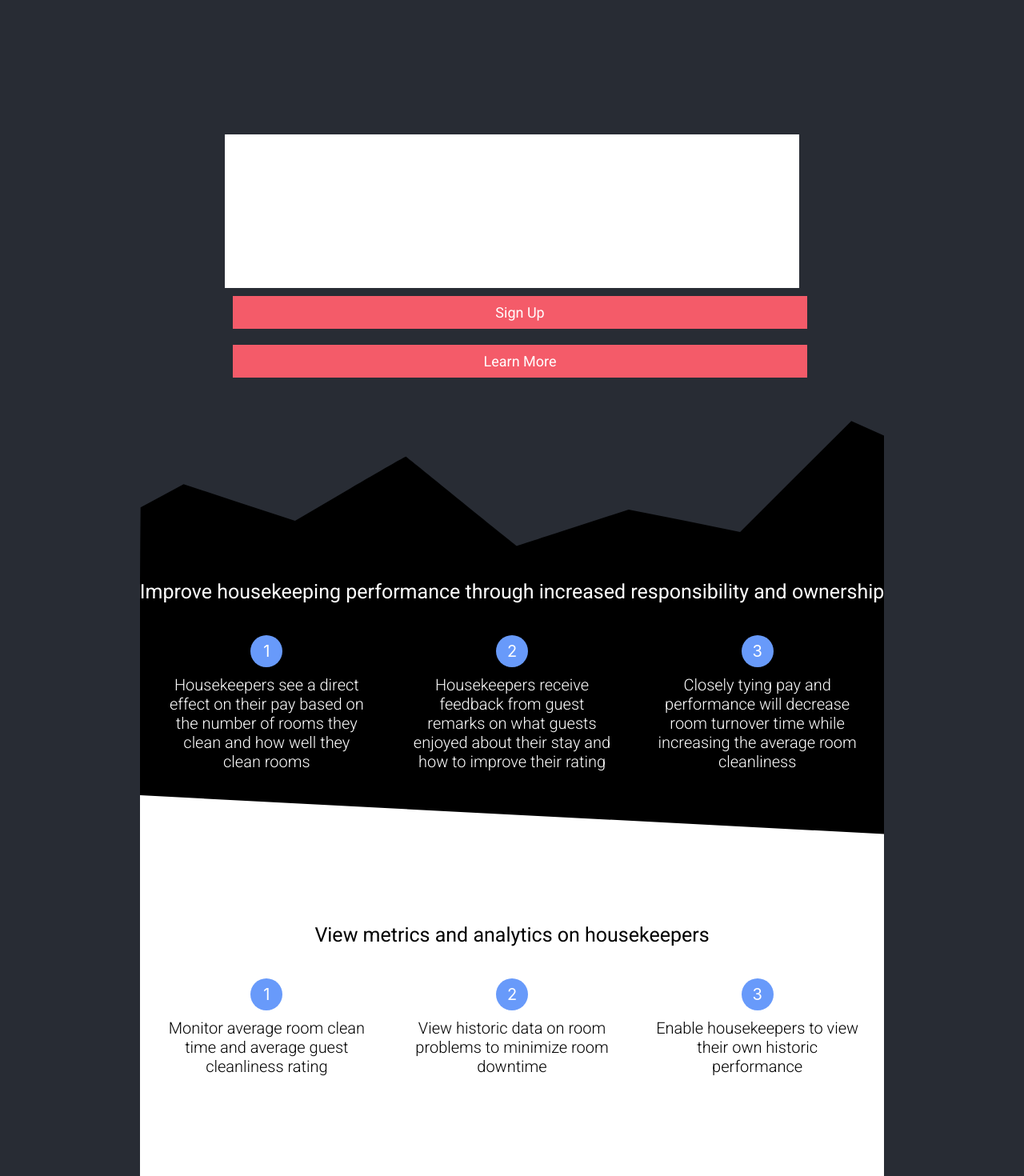
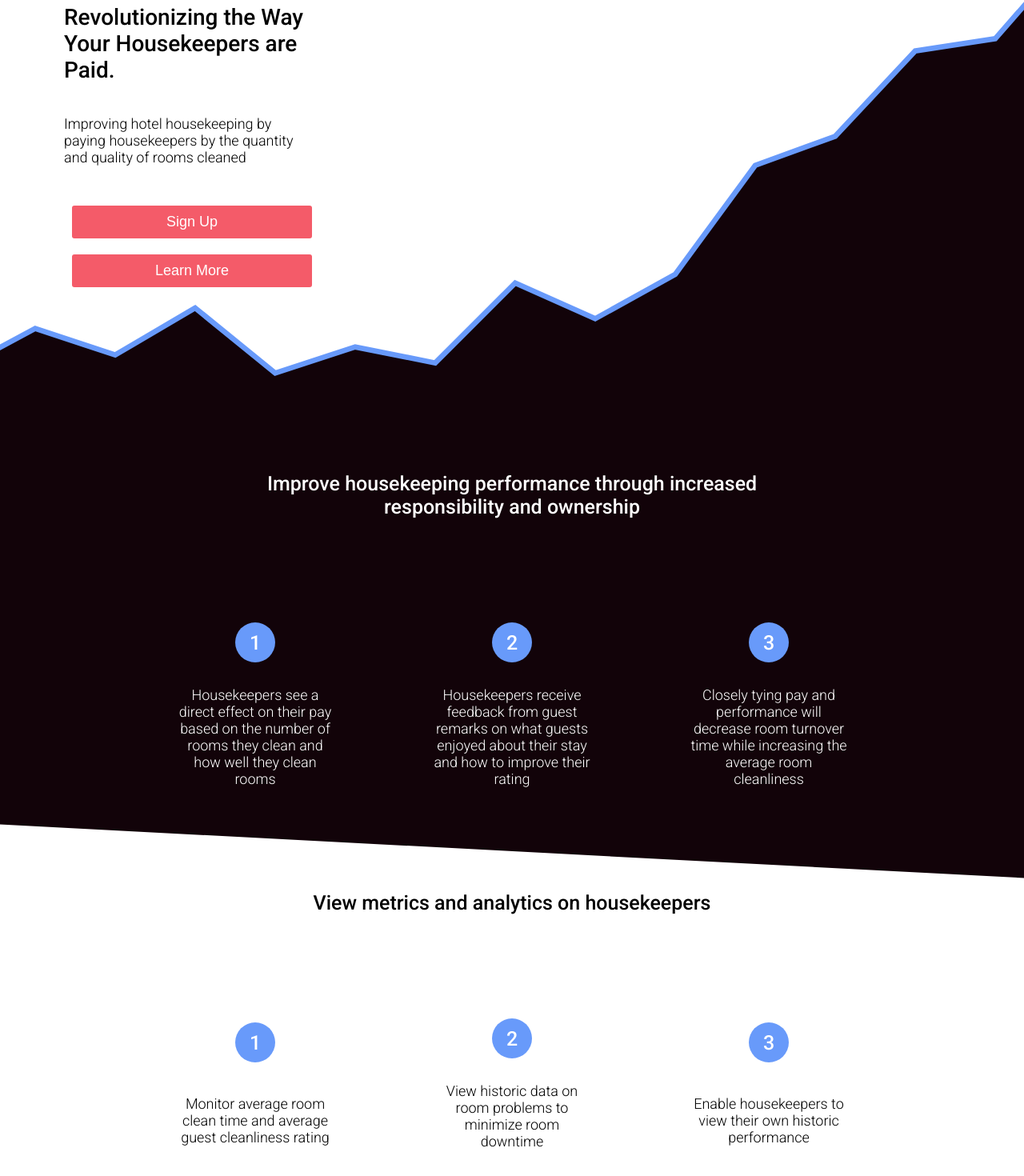
Before and after one commit to HKPSolutions/public-facing-website, a React (Create React App) app in the folder app/: page / in a window 1280 px wide. Shown: the part 75-1545 px from the top of the page at 80% size. Built offline with nearby package versions, Linux system fonts and the light colour scheme.

Commit message:
Styling fixes & minor warnings fixes
* Removed unwanted imports
* deleted unwanted files
* changed `class` in tags to `className` in IntroSection
* fixed styling problems

```diff
--- a/app/src/components/Pages/HomePage/HomePage.js
+++ b/app/src/components/Pages/HomePage/HomePage.js
@@ -8,7 +8,7 @@ import "./HomePage.scss";
 class HomeView extends Component {
     render() {
         return (
-            <div>
+            <div className="home">
                 <IntroSection />
                 <FeaturesPitch />
                 <AnalyticsPitch />
--- a/app/src/components/Pages/HomePage/HomePage.scss
+++ b/app/src/components/Pages/HomePage/HomePage.scss
@@ -1,245 +1,205 @@
-//@import "https://fonts.googleapis.com/css2?family=Roboto:ital,wght@0,100;0,300;0,400;0,500;0,700;0,900;1,100;1,300;1,400;1,500;1,700;1,900&display=swap";
-.intro-container {
-	position: relative;
-	min-height: 100vh;
-	background-image: url('./assets/HeroSection.svg');
-	background-repeat: no-repeat;
-	background-size: cover;
-}
-.intro {
-	padding: 0 calc(100vw / 12);
-	position: absolute;
-	top: 50%;
-	-ms-transform: translateY(-50%);
-	transform: translateY(-50%);
-}
-.black {
-	color: white;
-	background-color: black;
-}
-.pitch-titles {
-	margin: 0px auto;
-	text-align: center;
-	max-width: 980px;
-	font-size: 25px;
-	font-family: 'Roboto', sans-serif;
-	font-weight: 500;
-}
-.analytics-container {
-	color: black;
-	background-color: black;
-	padding: 20vh 0;
-	background-image: url('./assets/Parallel.svg');
-	background-repeat: no-repeat;
-	background-size: cover;
-}
-.flex-container {
-	list-style: none;
-	display: flex;
-	justify-content: space-evenly;
-}
-.features {
-	display: flex;
-	justify-content: space-evenly;
-	flex-wrap: wrap;
+@import url("https://fonts.googleapis.com/css2?family=Roboto:wght@300;500&display=swap");
+
+$background-color: #120309;
+
+//font weight
+$light: 300;
+$bold: 500;
+
+@mixin center {
+  display: grid;
+  place-items: center;
 }
 
-// TODO Change min(20vw, 100vw) to correct value
-.feature {
-	padding: 30px 20px;
-	max-width: min(20vw, 100vw);
+@mixin bg {
+  background-color: $background-color;
 }
-.feature-description {
-	font-family: 'Roboto', sans-serif;
-	font-size: 20px;
-	font-weight: 300;
-	text-align: center;
+
+* {
+  --fs-big: 64px;
+  --fs-medium: 48px;
+  --fs-small: 32px;
+  --fs-x-small: 18px;
+
+  --fl-circle-radius: 80px;
+
+  --se-padding: 200px;
 }
-.intro-header {
-	font-family: 'Roboto', sans-serif;
-	font-size: 30px;
-	font-weight: 600;
-	background: white;
+
+.home {
+  font-family: "Roboto", sans-serif;
+  font-weight: $light;
+  font-size: var(--fs-small);
+  background-color: $background-color;
+  color: white;
+
+  overflow: hidden;
 }
-.intro-desc {
-	font-family: 'Roboto', sans-serif;
-	font-weight: light;
-	padding-top: 25px;
-	padding-bottom: 20px;
-	font-size: 20px;
-	font-weight: 200;
-	background: white;
+
+.cirStyle {
+  width: var(--fl-circle-radius);
+  height: var(--fl-circle-radius);
+  background-color: #689afa;
+  font-size: var(--fs-medium);
+  font-weight: $bold;
+  color: white;
+  border-radius: 100%;
+
+  @include center();
 }
-.intro-button {
-	font-family: 'Roboto', sans-serif;
-	font-weight: 400;
-	background: #F45B69;
-	color: white;
-	border: none;
-	font-size: 15px;
-	padding: 10px;
-	margin-right: 10px;
-	&:hover {
-		background: rgb(161, 61, 69);
-		color: white;
-	}
+
+.features {
+  width: 80%;
+  display: flex;
+  flex-wrap: wrap;
+  justify-content: space-evenly;
+  margin: auto;
+
+  .feature {
+    flex: 0 1 390px;
+    text-align: center;
+    gap: 30px;
+    margin: 30px;
+    @include center();
+  }
 }
-.circular_point_center {
-	color: white;
-	position: absolute;
-	top: 50%;
-	left: 50%;
-	font-size: 20px;
-	transform: translate(-50%, -50%);
+
+.pitch-titles {
+  width: 60%;
+  margin: auto;
+  text-align: center;
+  font-size: var(--fs-medium);
+  font-weight: $bold;
+  padding-bottom: 100px;
 }
-.cirStyle {
-	margin: 10px auto;
-	position: relative;
-	background: #689AFA;
-	border-radius: 50%;
-	width: 40px;
-	height: 40px;
+
+.intro-container {
+  height: 900px;
+  width: 100vw;
+  background-color: white;
+  color: black;
+
+  background-image: url("./assets/StockGraph.svg");
+  background-image: url("./assets/StockGraph.svg"),
+    linear-gradient(to bottom, transparent 70vw, #120309 70vw);
+  background-size: 100% auto;
+  background-position: top 50px right 0px;
+  background-repeat: no-repeat;
+
+  .intro {
+    padding: 80px;
+    height: calc(100% - 80px * 2);
+    width: 700px;
+
+    .intro-header {
+      font-size: var(--fs-big);
+      font-weight: $bold;
+      padding-bottom: 40px;
+    }
+
+    .intro-desc {
+      padding-bottom: 40px;
+    }
+
+    button {
+      background-color: #f45b69;
+      color: white;
+      border-radius: 3px;
+      text-transform: uppercase;
+      padding: 10px;
+
+      font-size: var(--fs-x-small);
+      text-transform: capitalize;
+      border: none;
+      margin-right: 20px;
+
+      &:focus {
+        outline: none;
+        box-shadow: 0 19px 38px rgba(0, 0, 0, 0.3),
+          0 15px 12px rgba(0, 0, 0, 0.22);
+        transition: all 0.3s cubic-bezier(0.25, 0.8, 0.25, 1);
+      }
+
+      &:hover {
+        box-shadow: 0 19px 38px rgba(0, 0, 0, 0.3),
+          0 15px 12px rgba(0, 0, 0, 0.22);
+        transition: all 0.3s cubic-bezier(0.25, 0.8, 0.25, 1);
+      }
+    }
+  }
 }
-@media screen and (min-device-width: 360px) {
-	.intro-header {
-		font-family: 'Roboto', sans-serif;
-		font-size: 40px;
-		font-weight: 600;
-		background: white;
-	}
-	.intro-desc {
-		font-family: 'Roboto', sans-serif;
-		font-weight: light;
-		padding-top: 20px;
-		padding-bottom: 20px;
-		font-size: 25px;
-		font-weight: 200;
-		background: white;
-	}
-	.intro-button {
-		font-family: 'Roboto', sans-serif;
-		font-weight: 400;
-		background: #F45B69;
-		color: white;
-		border: none;
-		font-size: 18px;
-		padding: 10px;
-		margin-right: 10px;
-	}
+
+.feature-pitch {
+  height: min-content;
+  padding-bottom: var(--se-padding);
+  padding-top: calc(var(--se-padding) / 2);
 }
-@media screen and (min-device-width: 1000px) {
-	.intro-container {
-		position: relative;
-		min-height: 100vh;
-		background-image: url('./assets/HeroSection.svg');
-		background-repeat: no-repeat;
-		background-size: cover;
-	}
-	.intro {
-		max-width: 704px;
-		padding: 0 calc(100vw / 12);
-		position: absolute;
-		top: 50%;
-		-ms-transform: translateY(-50%);
-		transform: translateY(-50%);
-	}
-	.black {
-		color: white;
-		background-color: black;
-	}
-	.analytics-padding {
-		padding: 408px calc(100vw / 12);
-	}
-	.pitch-container {
-		padding: 110px calc(100vw / 12);
-	}
-	.pitch-titles {
-		margin: 0px auto;
-		padding-top: 55px;
-		padding-bottom: 110px;
-		text-align: center;
-		max-width: 980px;
-		font-family: 'Roboto', sans-serif;
-		line-height: 56.25px;
-		font-size: 48px;
-		font-weight: 500;
-	}
-	.analytics-container {
-		color: black;
-		background-color: black;
-		background-image: url('./assets/Parallel.svg');
-		background-repeat: no-repeat;
-		background-size: cover;
-	}
-	.flex-container {
-		padding: 0;
-		margin: 0;
-		list-style: none;
-		display: flex;
-		justify-content: space-evenly;
-	}
-	.features {
-		display: flex;
-		justify-content: space-evenly;
-		flex-wrap: wrap;
-	}
-	.feature {
-		max-width: 542px;
-	}
-	.feature-description {
-		font-family: 'Roboto', sans-serif;
-		line-height: 42.19px;
-		font-size: 36px;
-		font-weight: 300;
-		margin: 50px auto;
-		text-align: center;
-	}
-	.intro-header {
-		font-family: 'Roboto', sans-serif;
-		font-weight: 600;
-		min-height: 227px;
-		line-height: 75px;
-		font-size: 64px;
-		background: white;
-	}
-	.intro-desc {
-		font-family: 'Roboto', sans-serif;
-		margin: 25px 0;
-		font-weight: light;
-		line-height: 42.19px;
-		font-size: 36px;
-		font-weight: 200;
-		background: white;
-	}
-	.intro-button {
-		font-family: 'Roboto', sans-serif;
-		font-size: 18px;
-		font-weight: 400;
-		background: #F45B69;
-		color: white;
-		border: none;
-		padding: 20px;
-		margin-right: 20px;
-		&:hover {
-			background: rgb(161, 61, 69);
-			color: white;
-		}
-	}
-	.circular_point_center {
-		color: white;
-		font-size: 36px;
-		margin: 0;
-		position: absolute;
-		top: 50%;
-		left: 50%;
-		transform: translate(-50%, -50%);
-	}
-	.cirStyle {
-		margin: 0 auto;
-		position: relative;
-		background: #689AFA;
-		border-radius: 50%;
-		width: 80px;
-		height: 80px;
-	}
+
+.analytics-container {
+  position: relative;
+  padding: var(--se-padding) 0px;
+
+  .feature,
+  .pitch-titles {
+    position: relative;
+    z-index: 2;
+    color: black;
+  }
+
+  &::before {
+    position: absolute;
+    top: 0px;
+    left: 0px;
+    width: 100%;
+    height: 100%;
+    z-index: 1;
+    background-color: white;
+    content: "";
+    transform: skew(0deg, 3deg);
+    display: block;
+  }
 }
+
+.black {
+  padding: var(--se-padding) 0px;
+}
+
+@media screen and (max-width: 1600px) {
+  * {
+    --fs-big: 28px;
+    --fs-medium: 25px;
+    --fs-small: 18px;
+    --fs-x-small: 18px;
+
+    --fl-circle-radius: 50px;
+
+    --se-padding: 50px;
+  }
+
+  .intro-container {
+    height: calc(max(500px, 80vh));
+    background-image: url("./assets/StockGraph.svg");
+    background-position: top 0px left 0px;
+    background-size: calc(max(100%, 1000px)) auto;
+    .intro {
+      width: 300px;
+    }
+  }
+
+  .features {
+    .feature {
+      flex: 0 1 200px;
+    }
+  }
+}
+
+@media screen and (max-width: 700px) {
+  .intro-container {
+    .intro {
+	  padding: 0px;
+	  text-align: center;
+	  margin: auto;
+	  padding-top: 50px;
+    }
+  }
+}
--- a/app/src/components/Pages/HomePage/assets/home.html
+++ /dev/null
@@ -1,75 +0,0 @@
-<!DOCTYPE html>
-<html>
-    <head>
-        <meta charset="utf-8">
-        <meta http-equiv="X-UA-Compatible" content="IE=edge">
-        <title></title>
-        <meta name="description" content="">
-        <meta name="viewport" content="width=device-width, initial-scale=1">
-        <link href="https://fonts.googleapis.com/css2?family=Roboto:ital,wght@0,100;0,300;0,400;0,500;0,700;0,900;1,100;1,300;1,400;1,500;1,700;1,900&display=swap" rel="stylesheet">
-        <link rel="stylesheet" href="https://stackpath.bootstrapcdn.com/bootstrap/4.3.1/css/bootstrap.min.css" integrity="sha384-ggOyR0iXCbMQv3Xipma34MD+dH/1fQ784/j6cY/iJTQUOhcWr7x9JvoRxT2MZw1T" crossorigin="anonymous">
-        <style>
-            .main {
-                background-image: url(StockGraph.svg);
-                background-size: 100vw auto;
-                min-height: 100vh;
-            }
-            .intro {
-                position: relative;
-                margin-top: 10vh;
-                margin-left: 8.3vw;
-                max-width: 600px;
-            }
-            .intro-header {
-                font-family: 'Roboto', sans-serif;
-                font-weight: 600;
-                line-height: 3rem;
-                font-size: 3rem;
-            }
-            .intro-desc {
-                font-family: 'Roboto', sans-serif;
-                font-weight: light;
-                line-height: 42px;
-                font-size: 36px;
-                font-weight: lighter;
-                padding: 1rem 0px;
-            }
-            .intro-button {
-                background: #F45B69;
-                color: white;
-                border: none;
-                padding: 10px;
-                margin-right: 15px;
-            }
-            .intro-button:hover {
-                background: rgb(161, 61, 69);
-                color: white;
-            }
-        </style>
-    </head>
-    <body>
-        <br>
-        <br>
-        <div class="main">
-            <div class="intro">
-                <div class="intro-header">
-                    Revolutionizing the Way Your Housekeepers are Paid.
-                </div>
-                <div class="intro-desc">
-                    Improving hotel housekeeping by paying housekeepers by the quantity and quality of rooms cleaned
-                </div>
-                <div class="intro-buttons">
-                    <button class="intro-button">Sign Up</button>
-                    <button class="intro-button">Learn More</button>
-                </div>
-            </div>
-            <div>
-                <div class="">Improve housekeeping performance through increased responsibility and ownership
-                </div>
-            </div>
-        </div>
-        <script src="https://code.jquery.com/jquery-3.3.1.slim.min.js" integrity="sha384-q8i/X+965DzO0rT7abK41JStQIAqVgRVzpbzo5smXKp4YfRvH+8abtTE1Pi6jizo" crossorigin="anonymous"></script>
-        <script src="https://cdnjs.cloudflare.com/ajax/libs/popper.js/1.14.7/umd/popper.min.js" integrity="sha384-UO2eT0CpHqdSJQ6hJty5KVphtPhzWj9WO1clHTMGa3JDZwrnQq4sF86dIHNDz0W1" crossorigin="anonymous"></script>
-        <script src="https://stackpath.bootstrapcdn.com/bootstrap/4.3.1/js/bootstrap.min.js" integrity="sha384-JjSmVgyd0p3pXB1rRibZUAYoIIy6OrQ6VrjIEaFf/nJGzIxFDsf4x0xIM+B07jRM" crossorigin="anonymous"></script>
-    </body>
-</html>
--- a/app/src/components/Pages/HomePage/components/AnalyticsPitch.js
+++ b/app/src/components/Pages/HomePage/components/AnalyticsPitch.js
@@ -4,15 +4,15 @@ import Feature from './Feature';
 function AnalyticsPitch(props) {
     return (
         <div className="analytics-container">
-            <div className="analytics-padding">
+            <div className="title">
                 <div className="pitch-titles">
-                View metrics and analytics on housekeepers
+                    View metrics and analytics on housekeepers
                 </div>
-                <div className="features">
-                    <Feature number="1" desc="Monitor average room clean time and average guest cleanliness rating" />
-                    <Feature number="2" desc="View historic data on room problems to minimize room downtime" />
-                    <Feature number="3" desc="Enable housekeepers to view their own historic performance" />
-                </div>
+            </div>
+            <div className="features">
+                <Feature number="1" desc="Monitor average room clean time and average guest cleanliness rating" />
+                <Feature number="2" desc="View historic data on room problems to minimize room downtime" />
+                <Feature number="3" desc="Enable housekeepers to view their own historic performance" />
             </div>
         </div>
     )
--- a/app/src/components/Pages/HomePage/components/FeaturesPitch.js
+++ b/app/src/components/Pages/HomePage/components/FeaturesPitch.js
@@ -3,7 +3,7 @@ import Feature from './Feature';
 
 function FeaturesPitch(props) {
     return (
-        <div className="black">
+        <div className="feature-pitch">
             <div className="pitch-container pitch-padding">
                 <div className="pitch-titles">
                     Improve housekeeping performance through increased responsibility and ownership
--- a/app/src/components/Pages/HomePage/components/IntroSection.js
+++ b/app/src/components/Pages/HomePage/components/IntroSection.js
@@ -2,17 +2,17 @@ import React from 'react'
 
 function IntroSection(props) {
     return (
-        <div class="intro-container">
-            <div class="intro vertical-center">
-                <div class="intro-header">
+        <div className="intro-container">
+            <div className="intro vertical-center">
+                <div className="intro-header">
                     Revolutionizing the Way Your Housekeepers are Paid.
                 </div>
-                <div class="intro-desc">
+                <div className="intro-desc">
                     Improving hotel housekeeping by paying housekeepers by the quantity and quality of rooms cleaned
                 </div>
-                <div class="intro-buttons">
-                    <button class="intro-button">Sign Up</button>
-                    <button class="intro-button">Learn More</button>
+                <div className="intro-buttons">
+                    <button className="intro-button">Sign Up</button>
+                    <button className="intro-button">Learn More</button>
                 </div>
             </div>
         </div>
```
Also changed, not shown: app/src/components/Pages/HomePage/components/CircularPoints.js (+1 -11 lines), app/src/components/Pages/HomePage/assets/bg2.svg (added).
